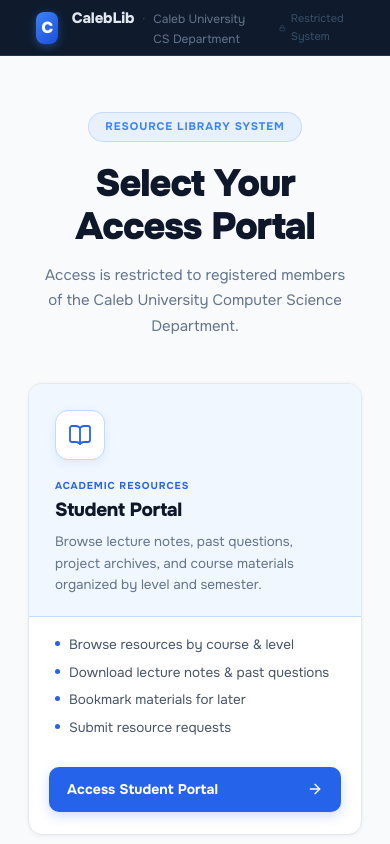
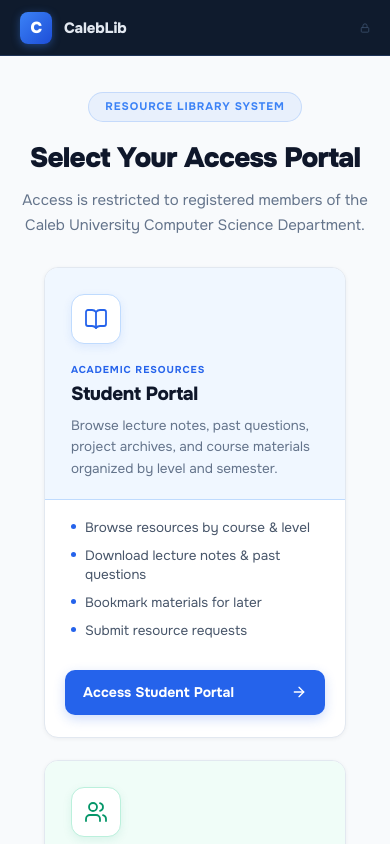
Before and after one commit to DannyphantomX2/caleblib, a React (Vite) app in the folder web/: page / in a window 390 px wide. Shown: the top 844 px of the page. Built offline with nearby package versions, Linux system fonts and the light colour scheme.

Commit message:
fix: landing page mobile header and hero sizing

```diff
--- a/web/src/index.css
+++ b/web/src/index.css
@@ -287,3 +287,16 @@ input, textarea, select { font-family: var(--font); outline: none; }
     grid-template-columns: 1fr !important;
   }
 }
+
+/* Landing page mobile fixes */
+@media (max-width: 768px) {
+  .landing-hero {
+    padding: 36px 20px 28px !important;
+  }
+  .landing-hero h1 {
+    font-size: 28px !important;
+  }
+  .portal-grid {
+    padding: 0 16px 40px !important;
+  }
+}
--- a/web/src/pages/landing/LandingPage.jsx
+++ b/web/src/pages/landing/LandingPage.jsx
@@ -67,30 +67,26 @@ const LandingPage = () => {
         borderBottom: '1px solid #1e3356',
         height: 56,
         display: 'flex', alignItems: 'center',
-        padding: '0 36px', gap: 14
+        padding: '0 20px', gap: 12
       }}>
         <div style={{
           width: 32, height: 32, borderRadius: 8,
           background: 'linear-gradient(135deg, #3b82f6, #1d4ed8)',
           display: 'flex', alignItems: 'center', justifyContent: 'center',
-          boxShadow: '0 2px 8px rgba(59,130,246,0.4)'
+          boxShadow: '0 2px 8px rgba(59,130,246,0.4)', flexShrink: 0
         }}>
           <span style={{ fontSize: 16, fontWeight: 900, color: '#fff', letterSpacing: '-0.03em' }}>C</span>
         </div>
-        <div style={{ display: 'flex', alignItems: 'baseline', gap: 8 }}>
-          <span style={{ fontSize: 15, fontWeight: 800, color: '#e2e8f0', letterSpacing: '-0.01em' }}>CalebLib</span>
-          <span style={{ fontSize: 12, color: '#3a506b' }}>·</span>
-          <span style={{ fontSize: 12, color: '#64748b' }}>Caleb University CS Department</span>
-        </div>
+        <span style={{ fontSize: 15, fontWeight: 800, color: '#e2e8f0', letterSpacing: '-0.01em', flexShrink: 0 }}>CalebLib</span>
         <div style={{ flex: 1 }} />
-        <div style={{ display: 'flex', alignItems: 'center', gap: 5, fontSize: 11, color: '#3a506b' }}>
+        <div style={{ display: 'flex', alignItems: 'center', gap: 5, fontSize: 11, color: '#3a506b', flexShrink: 0 }}>
           <Lock size={10} />
-          Restricted System
+          <span className="hide-mobile">Restricted System</span>
         </div>
       </header>
 
       {/* Hero */}
-      <div style={{ textAlign: 'center', padding: '56px 36px 44px' }}>
+      <div className="landing-hero" style={{ textAlign: 'center', padding: '56px 36px 44px' }}>
         {/* Badge — no dot */}
         <div style={{
           display: 'inline-flex', alignItems: 'center',
```
